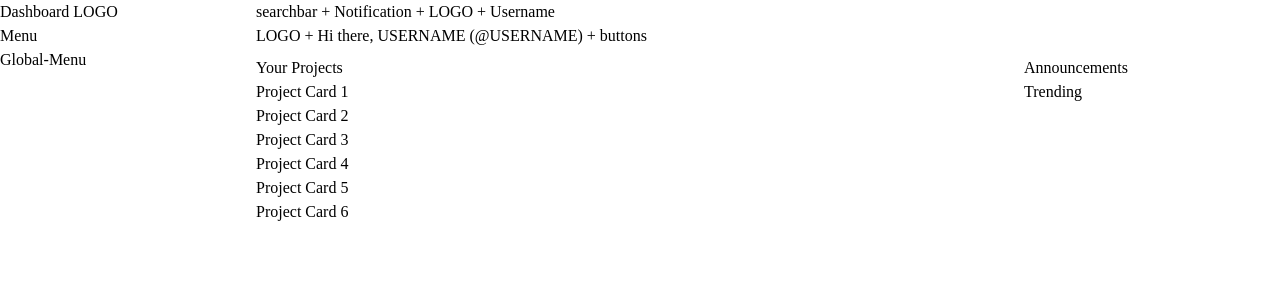
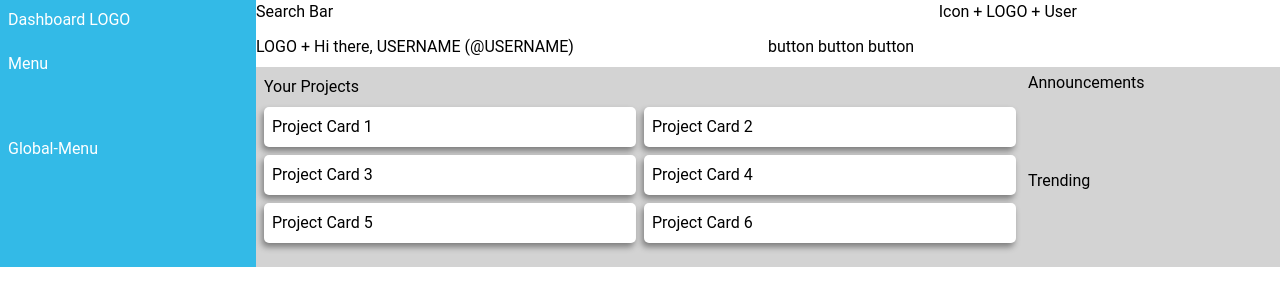
Before and after one commit to BGNS42/admin-dashboard, a plain HTML site: page index.html in a window 1280 px wide. Drawn offline with Linux system fonts and the light colour scheme.

Commit message:
first arrange of article cards and sidebar menu color bg

```diff
--- a/index.html
+++ b/index.html
@@ -9,8 +9,14 @@
 <body>
     <div class="container">
         <div class="header">
-            <p class="top">searchbar + Notification + LOGO + Username</p>
-            <p class="bottom">LOGO + Hi there, USERNAME (@USERNAME) + buttons</p>
+            <div class="top">
+                <p class="searchbar">Search Bar</p>
+                <p class="notification">Icon + LOGO + User</p>
+            </div>
+            <div class="bottom">
+                <div class="greeting">LOGO + Hi there, USERNAME (@USERNAME)</div>
+                <div class="buttons">button button button</div>
+            </div>
         </div>
         <div class="sidebar">
             <p>Dashboard LOGO</p>
--- a/style.css
+++ b/style.css
@@ -54,6 +54,18 @@ h1, h2, h3, h4, h5, h6 {
 }
 
 /* ------------ START ----------- */
+:root {
+    --header-bg-clr: white ;
+
+    --sidebar-bg-clr: rgb(51, 186, 231);
+    --sidebar-fnt-clr: white;
+
+    --article-bg-clr: lightgray;
+}
+
+body {
+    font-family: roboto, system-ui, sans-serif;
+}
 
 .container {
     display: grid;
@@ -64,18 +76,89 @@ h1, h2, h3, h4, h5, h6 {
         "sidebar article rightMenu";
 }
 
+.container>div>* {
+    /* border: 1px solid blue; */
+}
+
 .header {
     grid-area: header;
+
+    display: grid;
+    grid-template: repeat(2, 1fr) / 1fr;
+
+    gap: 4px;
+}
+
+.header .top {
+    display: grid;
+    grid-template: 1fr / 2fr 1fr;
+}
+
+.header .bottom {
+    display: grid;
+    grid-template: 1fr / 1fr 1fr;
 }
 
 .sidebar {
     grid-area: sidebar;
+    display: grid;
+    grid-template: 1fr 2fr 3fr / 1fr;
+    gap: 4px;
+
+    background-color: var(--sidebar-bg-clr);
+    color: var(--sidebar-fnt-clr);
+
+    text-align: start;
+    padding: .5rem;
 }
 
 .article {
     grid-area: article;
+
+    display: grid;
+    grid-template: repeat(auto-fit, 1fr)/ 1fr 1fr;
+
+    grid-template-areas: "header header";
+
+    gap: .5rem;
+    padding: .5rem;
+
+    background-color: var(--article-bg-clr);
 }
+
+.article > p {
+    grid-area: header;
+    /* grid-row: 1; */
+    /* grid-column: span ; */
+    /* background-color: lightblue; */
+    /* grid-column: span 2; */
+}
+
+.article > div {
+    /* grid-row: 2 / auto-fill; */
+    /* grid-row-start: 2; */
+
+    background-color: var(--header-bg-clr);
+    border-radius: 5px;
+    padding: .5rem;
+    box-shadow: rgba(0, 0, 0, 0.411) -2px 4px 6px;
+
+    /* width: 30%; */
+}
+
+.article>div:last-child,
+.article>div:nth-last-child(2) {
+    margin-bottom: 1rem;
+}
+
 
 .right-menu {
     grid-area: rightMenu;
+
+    display: grid;
+    grid-template: 1fr 1fr / 1fr;
+    gap: 4px;
+    padding: 4px;
+
+    background-color: var(--article-bg-clr);
 }
```
